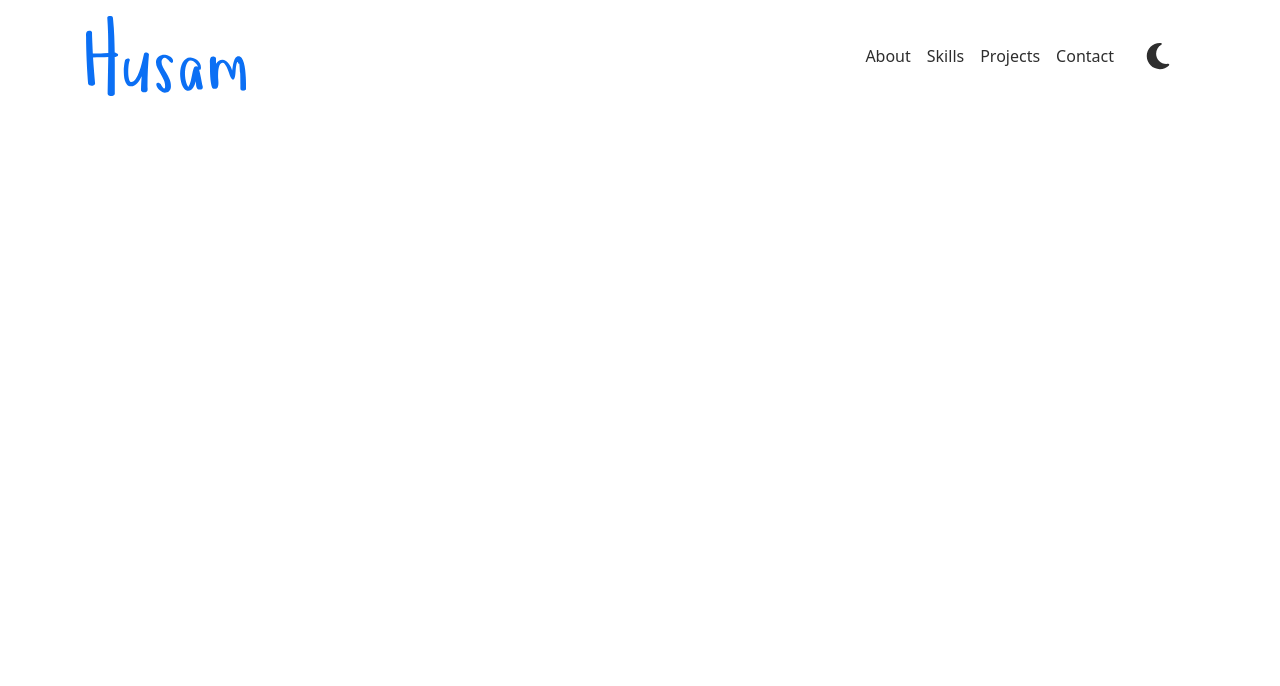
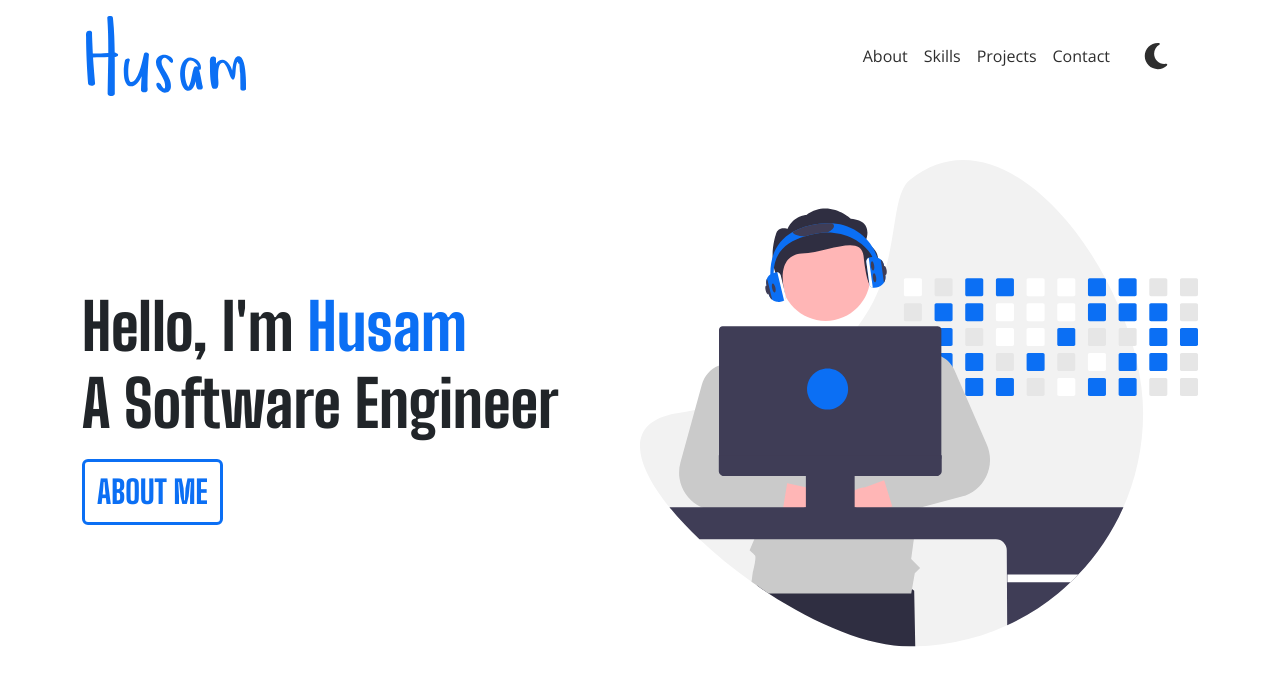
Before and after one commit to husamXA1/react-portfolio, a React (Vite) app: page / in a window 1280 px wide. Shown: the top 686 px of the page. Built offline with nearby package versions, Linux system fonts and the light colour scheme; the HTML template or start-up script is replaced by a standard one.

Commit message:
hero section and some tweaks to the header

```diff
--- a/index.html
+++ b/index.html
@@ -3,6 +3,9 @@
   <head>
     <meta charset="UTF-8" />
     <link rel="icon" type="image/svg+xml" href="/assets/logo.svg" />
+    <link rel="preconnect" href="https://fonts.googleapis.com">
+    <link rel="preconnect" href="https://fonts.gstatic.com" crossorigin>
+    <link href="https://fonts.googleapis.com/css2?family=Big+Shoulders+Display:wght@700;800&family=Open+Sans&display=swap" rel="stylesheet">
     <link rel="stylesheet" href="/libs/bootstrap5.3.1/bootstrap.min.css">
     <meta name="viewport" content="width=device-width, initial-scale=1.0" />
     <title>Husam's Portfolio</title>
--- a/src/App.css
+++ b/src/App.css
@@ -6,6 +6,25 @@ html {
   box-sizing: inherit;
   padding: 0;
   margin: 0;
+}
+
+body {
+  font-family: 'Open Sans', sans-serif;
+}
+
+.btn,
+h1,
+h2,
+h3 {
+  font-family: 'Big Shoulders Display', sans-serif;
+}
+
+h1 {
+  font-weight: 900;
+}
+
+.btn {
+  font-weight: 800;
 }
 
 .dark {
@@ -43,6 +62,10 @@ a:active,
   opacity: 0.3;
 }
 
+.btn {
+  border-width: 3px;
+}
+
 .icon {
   width: 30px;
   height: 30px;
@@ -51,6 +74,34 @@ a:active,
 
 .dark .icon {
   fill: #e2e2e2;
+}
+
+.hero-title {
+  font-size: 4rem;
+}
+
+.husam {
+  color: #0B6FF4;
+}
+
+.hero-btn {
+  font-size: 2rem;
+  border: 3px solid #0B6FF4;
+  color: #0B6FF4;
+}
+
+.dark .hero {
+  color: #e2e2e2;
+}
+
+@media (max-width: 1200px) {
+  .hero-title {
+    font-size: 2.75rem;
+  }
+
+  .hero-btn {
+    font-size: 1.75rem;
+  }
 }
 
 @media (max-width: 767px) {
@@ -68,4 +119,7 @@ a:active,
   .dark .nav-menu {
     background-color: #2e2e2e;
   }
+  .logo {
+    height: 50px;
+  }
 }
--- a/src/App.tsx
+++ b/src/App.tsx
@@ -2,6 +2,7 @@ import React from 'react'
 import './App.css'
 
 import Header from './Components/Header'
+import Hero from './Components/Hero';
 
 export default function App() {
   const [darkMode, setDatkMode] = React.useState(false);
@@ -13,6 +14,7 @@ export default function App() {
   return (
     <div className={darkMode ? 'dark' : ''}>
       <Header darkMode={darkMode} toggleDarkMode={toggleDarkMode} />
+      <Hero />
     </div>
   )
 }
--- a/src/Components/Header.tsx
+++ b/src/Components/Header.tsx
@@ -11,7 +11,7 @@ export default function Header({darkMode, toggleDarkMode}: {darkMode: boolean, t
   return (
     <header>
       <div className='container d-flex justify-content-between align-items-center position-relative p-3'>
-        <img src={logo} alt="logo" />
+        <img className="logo" src={logo} alt="logo" />
         <nav className='d-md-flex'>
           <ul className={`${isExpanded ? '' : 'd-none'} d-md-flex nav-menu align-items-center m-0 p-0`}>
             <li><a href='#'>About</a></li>
--- /dev/null
+++ b/src/Components/Hero.tsx
@@ -0,0 +1,15 @@
+import heroImg from '/assets/hero.svg'
+
+export default function Hero() {
+  return (
+    <div className='container d-md-flex align-items-center py-5 hero'>
+      <div className='w-100 text-center text-md-start py-5'>
+        <h1 className='hero-title py-2'>Hello, I'm <span className='husam'>Husam</span> <br /> A Software Engineer</h1>
+        <button className='hero-btn btn btn-outline-primary'>ABOUT ME</button>
+      </div>
+      <div className='w-100'>
+        <img className='img-fluid' src={heroImg} alt="hero-image" />
+      </div>
+    </div>
+  )
+}
```
